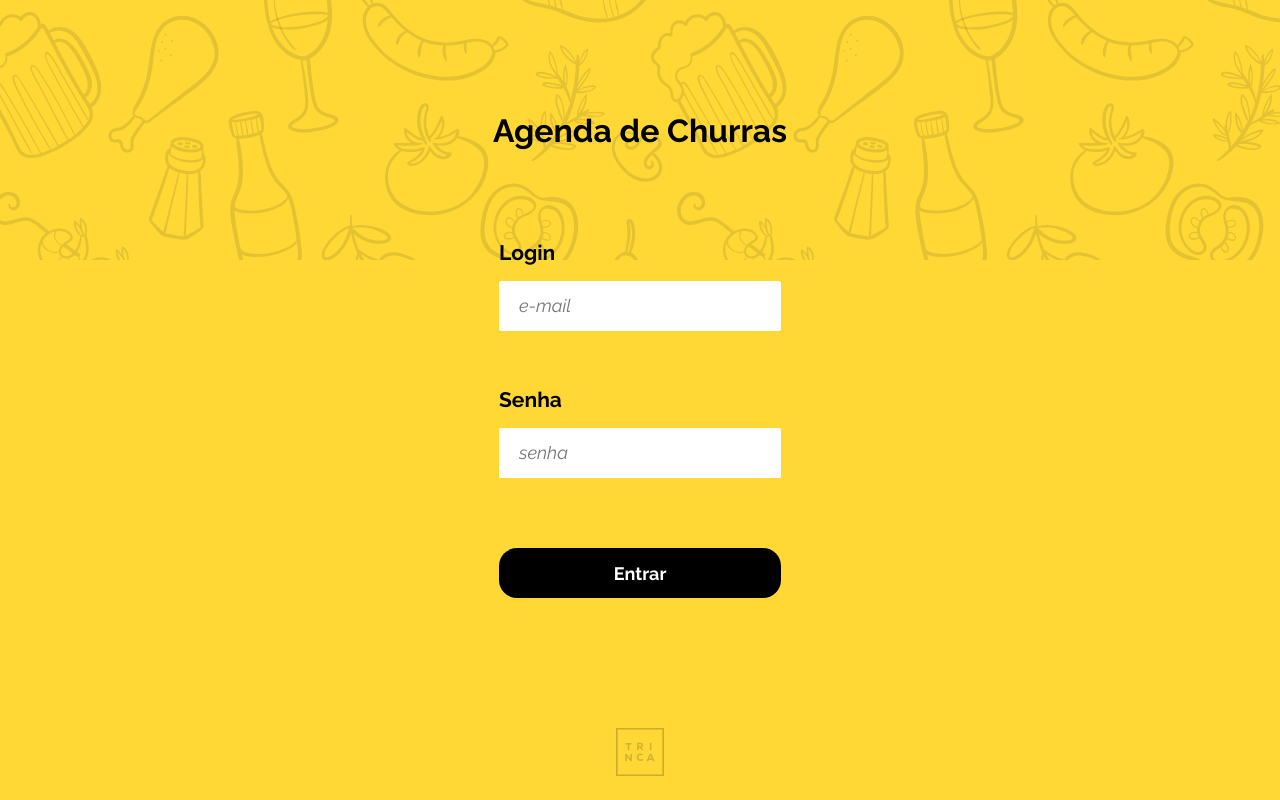
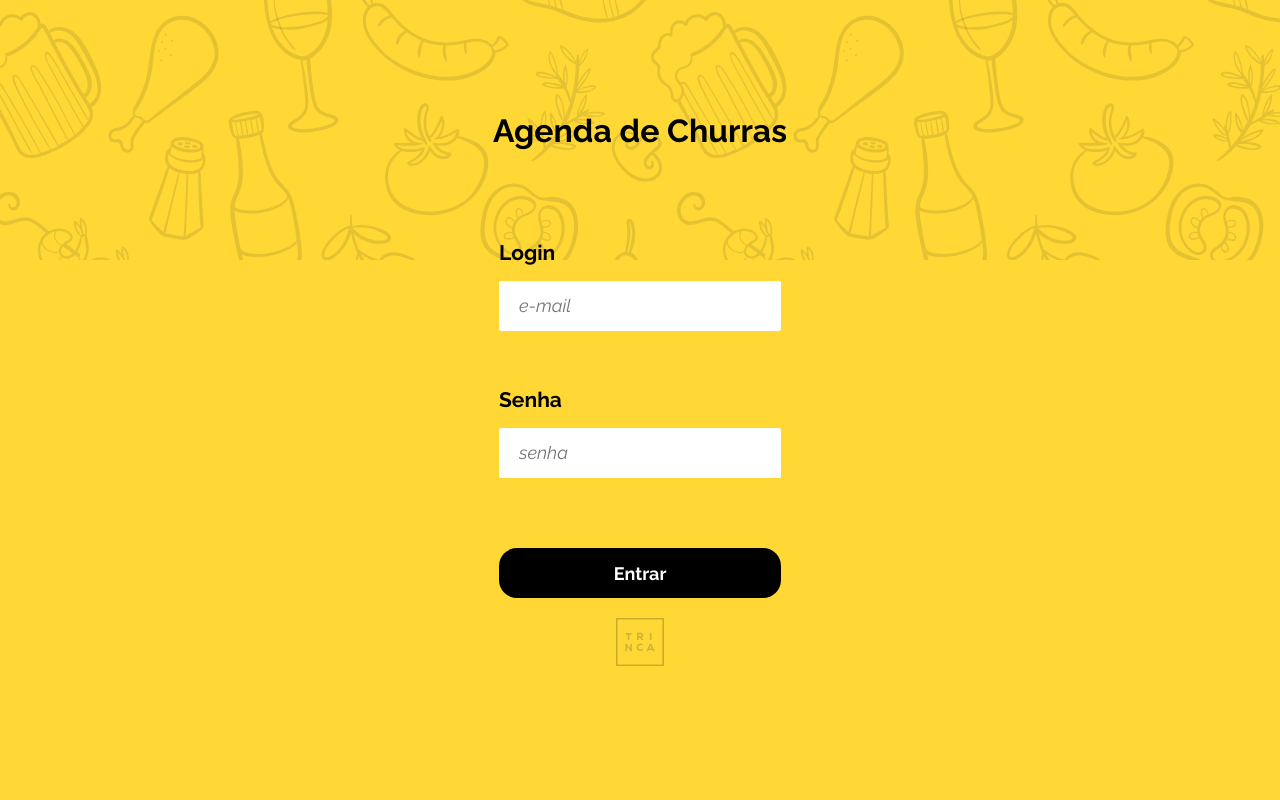
Before and after one commit to rodrigovellinho/ChurrasTrinca, a React (Create React App) app: page / in a window 1280 px wide. Built offline with nearby package versions, Linux system fonts and the light colour scheme; a web font is replaced by a local one.

Commit message:
Ajustes logo Login

```diff
--- a/src/pages/Login/styles.ts
+++ b/src/pages/Login/styles.ts
@@ -122,6 +122,6 @@ export const LoginButton = styled.button`
 
 export const LoginFooterContainer = styled.div`
   background: ${(props) => props.theme["yellow-100"]};
-  position: absolute;
-  bottom: 20px;
+  margin-top: 20px;
+  margin-bottom: 20px;
 `;
```
